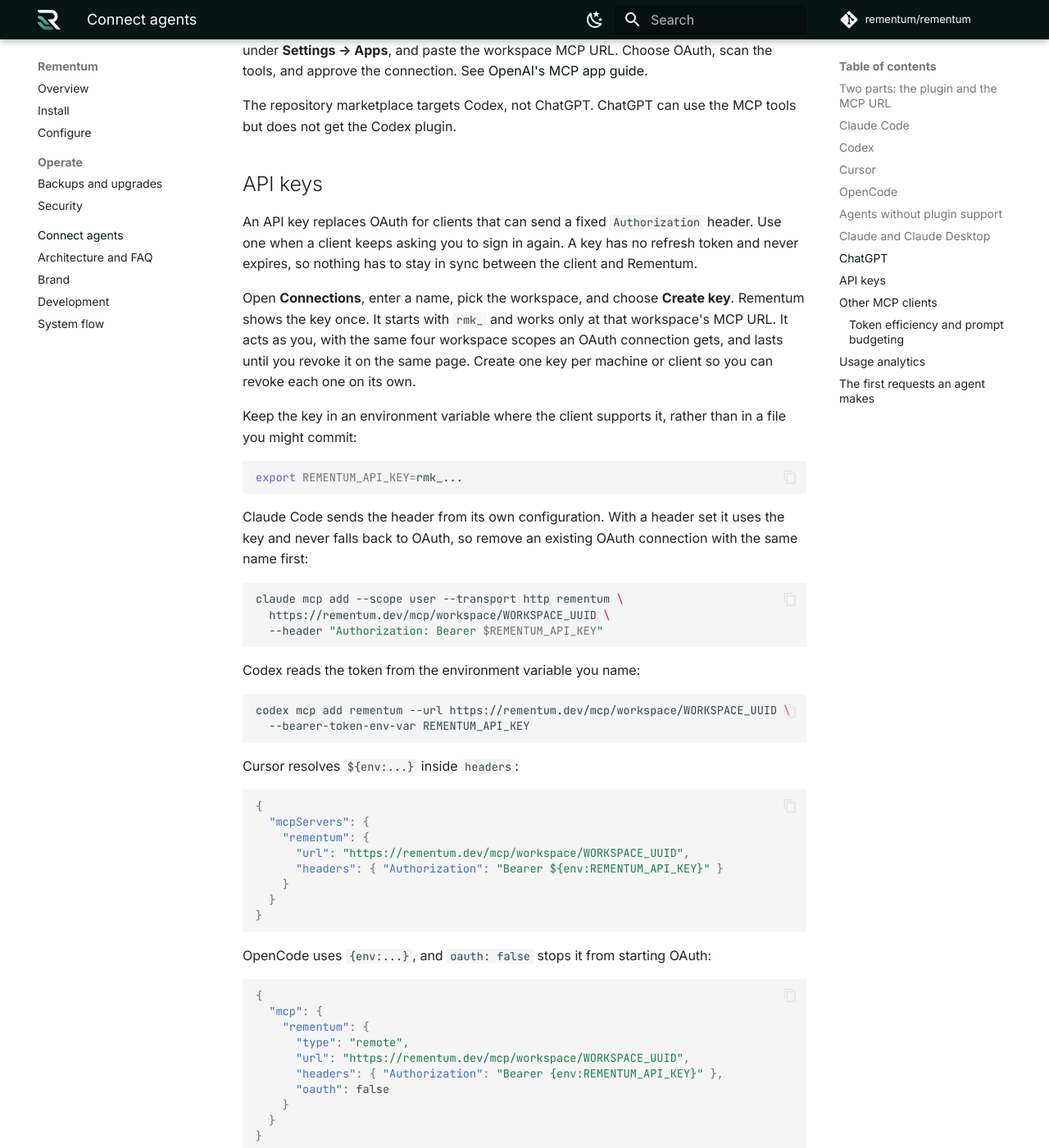
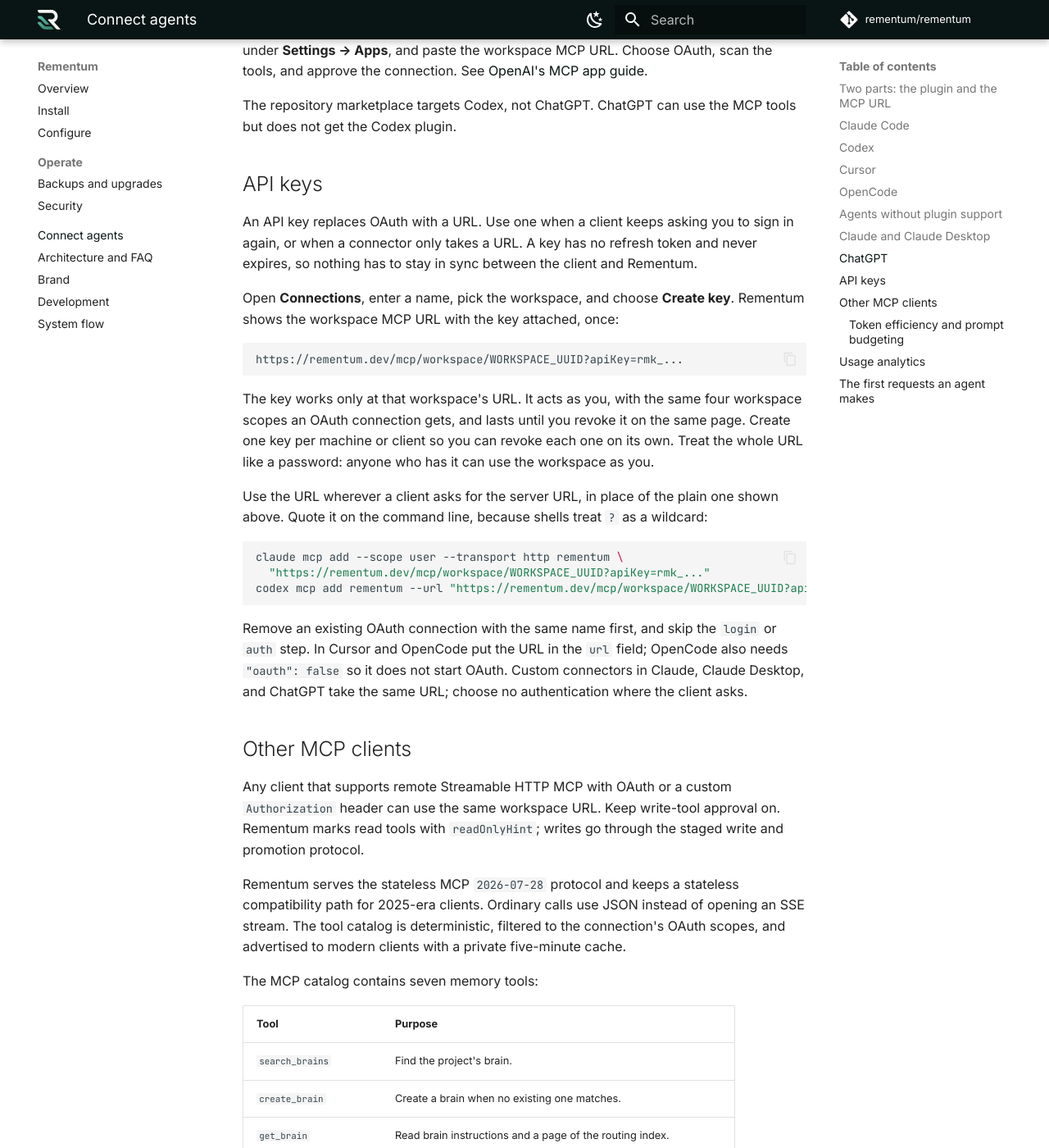
Before and after one commit to rementum/rementum, an MkDocs documentation site: the page built from docs/integrations.md, in a window 1280 px wide and 1400 px high, scrolled down 2813 px. Shown: the whole window at 82% size. Built offline with MkDocs 1.6.1 and Material for MkDocs 9.7.7, drawn with Linux system fonts in a browser that asks for light colours; comment, search, counter and statistics services are not loaded; some of the changed text lies outside the part shown.

Commit message:
docs: describe API keys as a URL parameter
Per-client setup is now the same URL everywhere, including connectors that only take a URL, and
the security guide states what the URL exposes and which logs redact it.

Co-Authored-By: Claude Opus 5.5 <noreply@anthropic.com>

````diff
--- a/docs/integrations.md
+++ b/docs/integrations.md
@@ -127,67 +127,35 @@ the Codex plugin.
 
 ## API keys
 
-An API key replaces OAuth for clients that can send a fixed `Authorization` header. Use one when a
-client keeps asking you to sign in again. A key has no refresh token and never expires, so nothing
-has to stay in sync between the client and Rementum.
+An API key replaces OAuth with a URL. Use one when a client keeps asking you to sign in again, or
+when a connector only takes a URL. A key has no refresh token and never expires, so nothing has to
+stay in sync between the client and Rementum.
 
 Open **Connections**, enter a name, pick the workspace, and choose **Create key**. Rementum shows the
-key once. It starts with `rmk_` and works only at that workspace's MCP URL. It acts as you, with
-the same four workspace scopes an OAuth connection gets, and lasts until you revoke it on the same
-page. Create one key per machine or client so you can revoke each one on its own.
+workspace MCP URL with the key attached, once:
 
-Keep the key in an environment variable where the client supports it, rather than in a file you
-might commit:
-
-```bash
-export REMENTUM_API_KEY=rmk_...
+```text
+https://rementum.dev/mcp/workspace/WORKSPACE_UUID?apiKey=rmk_...
 ```
 
-Claude Code sends the header from its own configuration. With a header set it uses the key and never
-falls back to OAuth, so remove an existing OAuth connection with the same name first:
+The key works only at that workspace's URL. It acts as you, with the same four workspace scopes an
+OAuth connection gets, and lasts until you revoke it on the same page. Create one key per machine or
+client so you can revoke each one on its own. Treat the whole URL like a password: anyone who has it
+can use the workspace as you.
+
+Use the URL wherever a client asks for the server URL, in place of the plain one shown above. Quote
+it on the command line, because shells treat `?` as a wildcard:
 
 ```bash
 claude mcp add --scope user --transport http rementum \
-  https://rementum.dev/mcp/workspace/WORKSPACE_UUID \
-  --header "Authorization: Bearer $REMENTUM_API_KEY"
+  "https://rementum.dev/mcp/workspace/WORKSPACE_UUID?apiKey=rmk_..."
+codex mcp add rementum --url "https://rementum.dev/mcp/workspace/WORKSPACE_UUID?apiKey=rmk_..."
 ```
 
-Codex reads the token from the environment variable you name:
-
-```bash
-codex mcp add rementum --url https://rementum.dev/mcp/workspace/WORKSPACE_UUID \
-  --bearer-token-env-var REMENTUM_API_KEY
-```
-
-Cursor resolves `${env:...}` inside `headers`:
-
-```json
-{
-  "mcpServers": {
-    "rementum": {
-      "url": "https://rementum.dev/mcp/workspace/WORKSPACE_UUID",
-      "headers": { "Authorization": "Bearer ${env:REMENTUM_API_KEY}" }
-    }
-  }
-}
-```
-
-OpenCode uses `{env:...}`, and `oauth: false` stops it from starting OAuth:
-
-```json
-{
-  "mcp": {
-    "rementum": {
-      "type": "remote",
-      "url": "https://rementum.dev/mcp/workspace/WORKSPACE_UUID",
-      "headers": { "Authorization": "Bearer {env:REMENTUM_API_KEY}" },
-      "oauth": false
-    }
-  }
-}
-```
-
-Claude, Claude Desktop, and ChatGPT connectors only do OAuth, so they cannot use a key.
+Remove an existing OAuth connection with the same name first, and skip the `login` or `auth` step.
+In Cursor and OpenCode put the URL in the `url` field; OpenCode also needs `"oauth": false` so it
+does not start OAuth. Custom connectors in Claude, Claude Desktop, and ChatGPT take the same URL;
+choose no authentication where the client asks.
 
 ## Other MCP clients
 
````
Also changed, not shown: SECURITY.md (+2 -2 lines), docs/security.md (+7 -0 lines).
